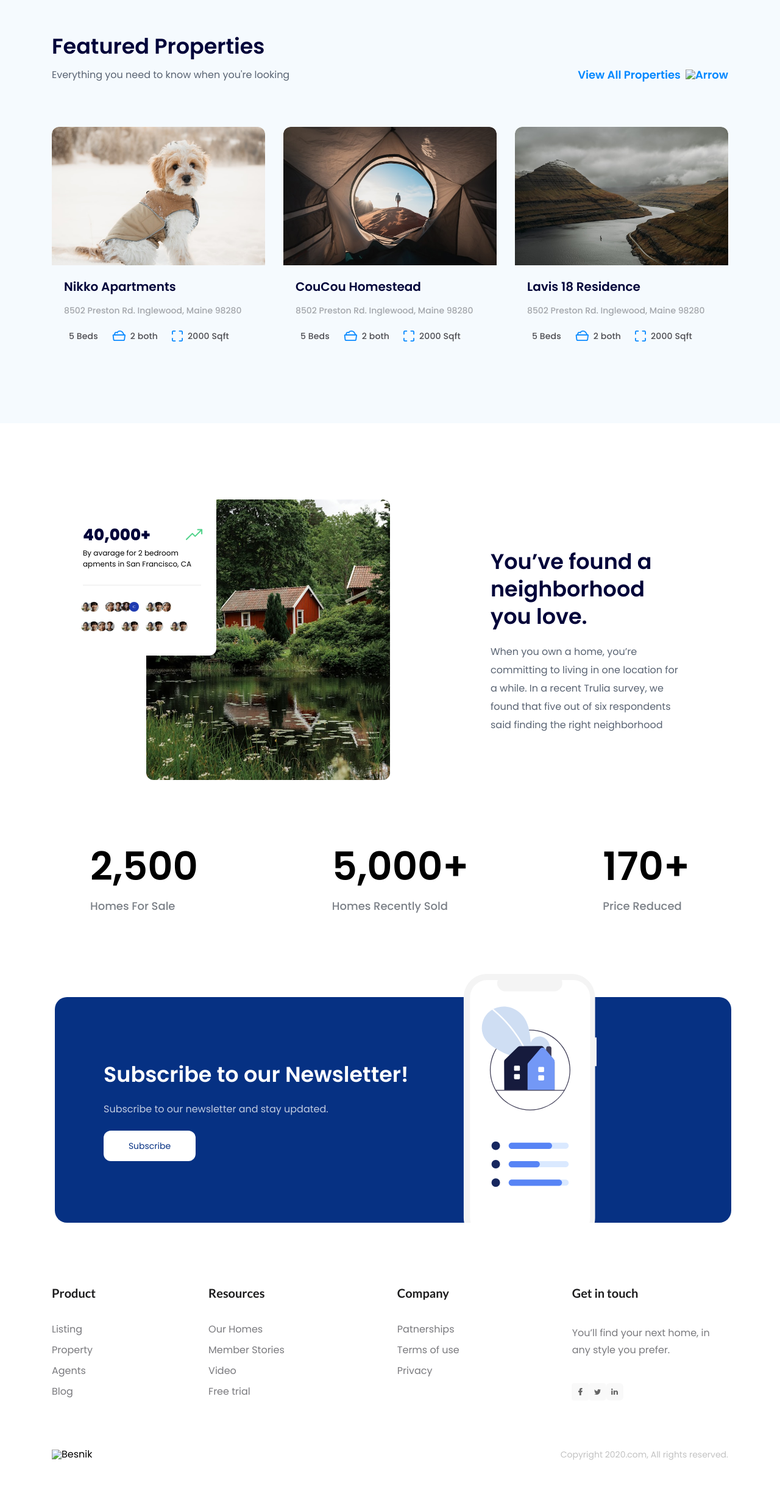
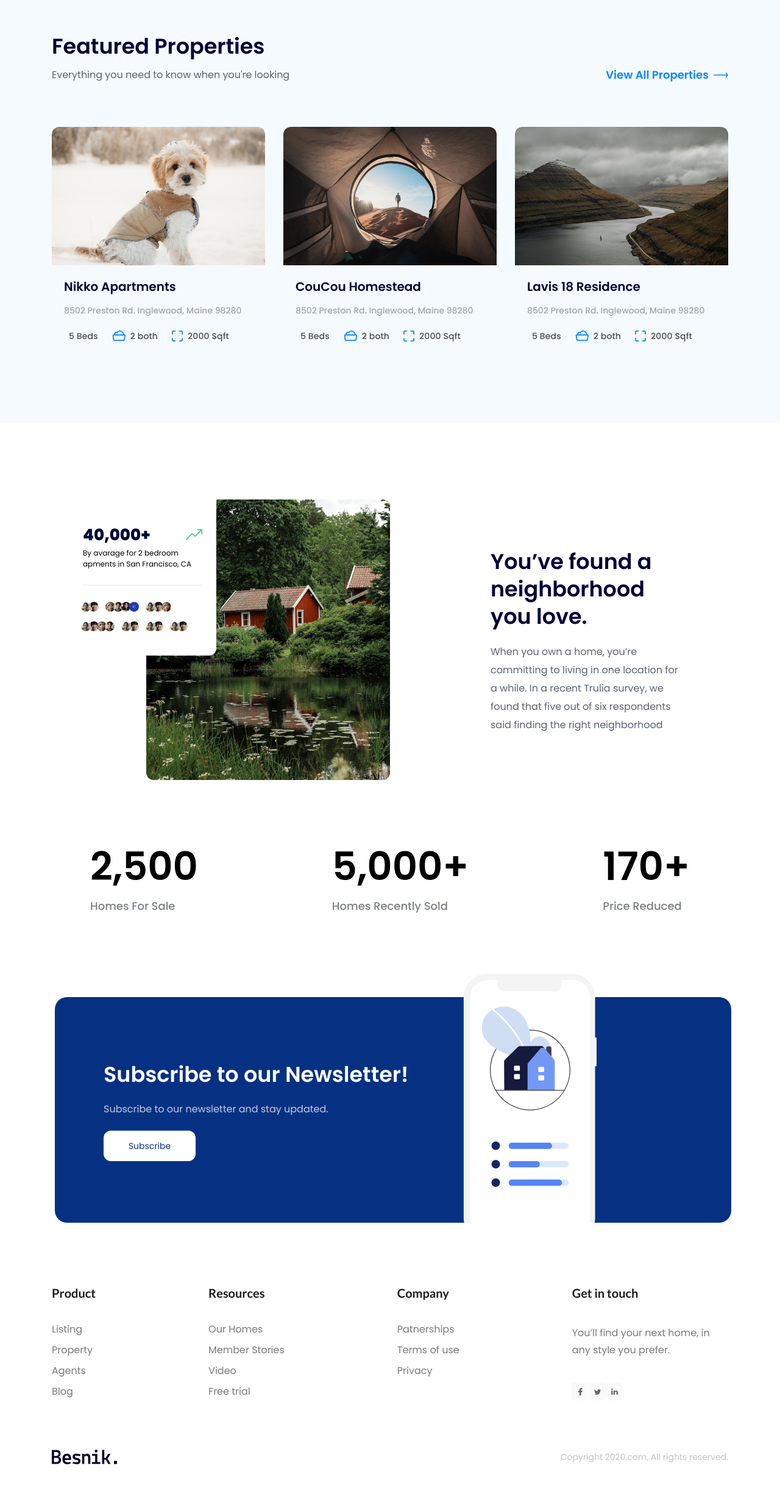
Before and after one commit to meanchoublue/meanchou-prj01, a plain HTML site: page index.html in a window 1280 px wide. Shown: the part 1994-4434 px from the top of the page at 61% size. Drawn offline with Linux system fonts and the light colour scheme; the site is published under a folder, as on GitHub Pages, so addresses that start at the root find nothing.

Commit message:
first commit

```diff
--- a/index.html
+++ b/index.html
@@ -113,7 +113,7 @@
                     <p class="desc">Everything you need to know when you're looking</p>
                     <a href="" class="link">
                         <span>View All Properties</span>
-                        <img src="/assets/css/img/Vector.svg" alt="Arrow" class="arrow">
+                        <img src="./assets/css/img/Vector.svg" alt="Arrow" class="arrow">
                     </a>
                 </div>
             </header>
@@ -348,7 +348,7 @@
                 </div>
             </div>
             <div class="row row-bottom">
-                <img src="/assets/css/img/Logo.svg" alt="Besnik" class="logo">
+                <img src="./assets/css/img/Logo.svg" alt="Besnik" class="logo">
                 <p class="copyright">Copyright 2020.com, All rights reserved.</p>
             </div>
         </div>
```
